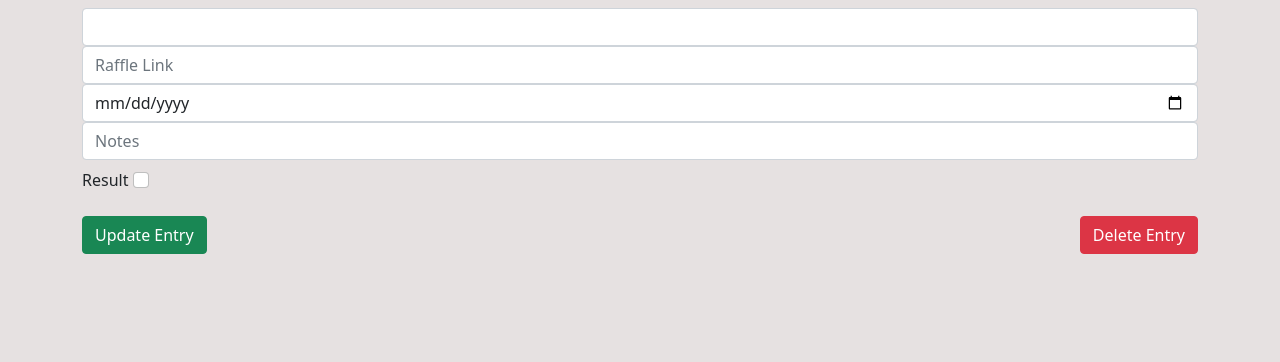
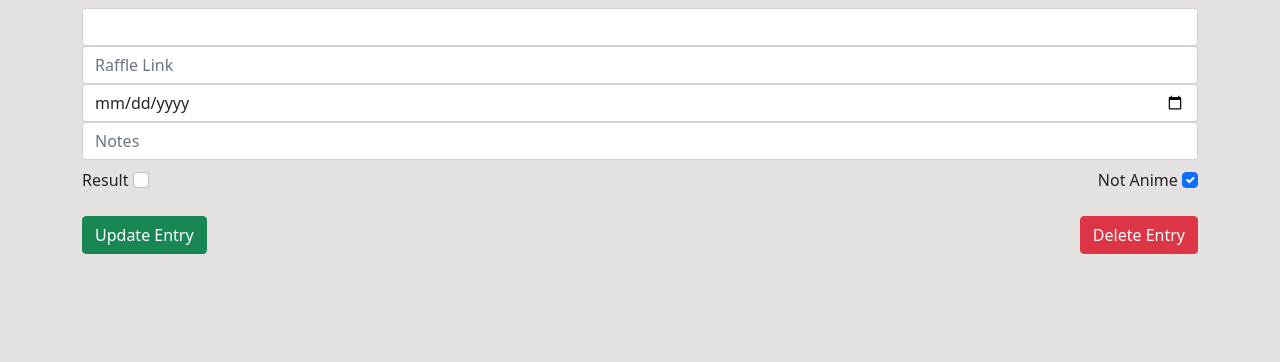
Before and after one commit to sillypears/raffle-entries, a Flask app: template project/templates/edit-entry.html in a window 1280 px wide. Shown: the part 40-402 px from the top of the page. Run offline with Flask 2, Linux system fonts and the light colour scheme; the template is opened without the code that fills it, so the values that code supplies are empty; parts of the project's set-up code (start-up, migrations or seed data) failed here and were passed over; some libraries are stand-ins or nearby versions.

Commit message:
Good updates

```diff
--- a/project/templates/add-entry.html
+++ b/project/templates/add-entry.html
@@ -15,6 +15,8 @@
                 <input type="textarea" id="notes" name="notes" class="form-control" placeholder="Notes" />
                 <label for="result" class="form-check-label">Result</label>
                 <input type="checkbox" id="result" name="result" class="form-check-input" placeholder="" />
+                <label for="notAnime" class="form-check-label" >Not Anime</label>
+                <input type="checkbox" id="notAnime" name="notAnime" class="form-check-input" placeholder="" checked/>
                 <button type="submit" class="btn-success">Add Entry</button>
         </form>
     </div>
--- a/project/templates/edit-entry.html
+++ b/project/templates/edit-entry.html
@@ -22,6 +22,10 @@
                 <input type="checkbox" id="result" name="result" class="form-check-input" {% if entry[1] %} checked {%
                     endif %} />
             </div>
+            <div class="col-md-2 ms-auto text-end">
+                <label for="notAnime" class="form-check-label" >Not Anime</label>
+                <input type="checkbox" id="notAnime" name="notAnime" class="form-check-input" placeholder="" checked/>
+            </div>
         </div>
         <br />
         <div class="row">
```
